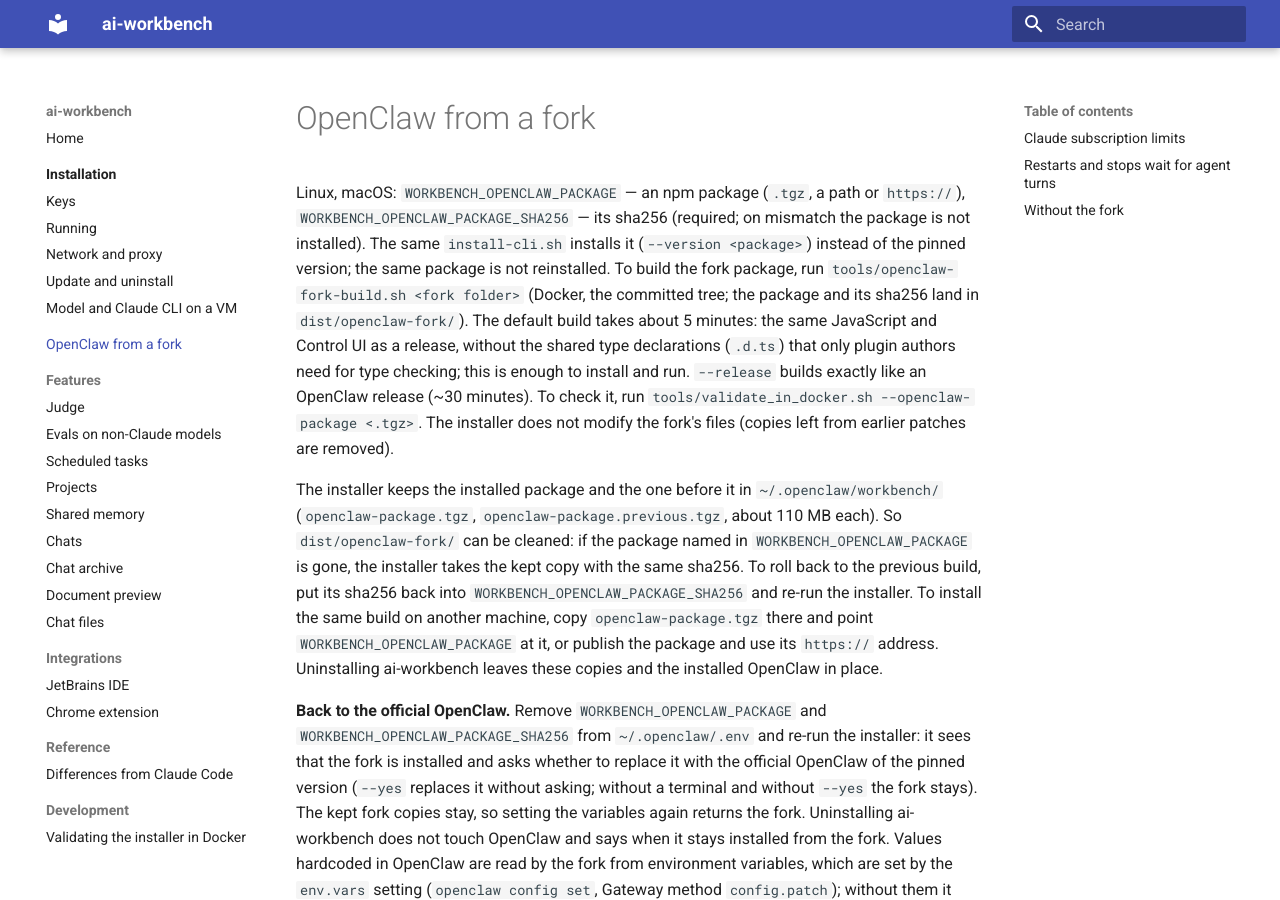
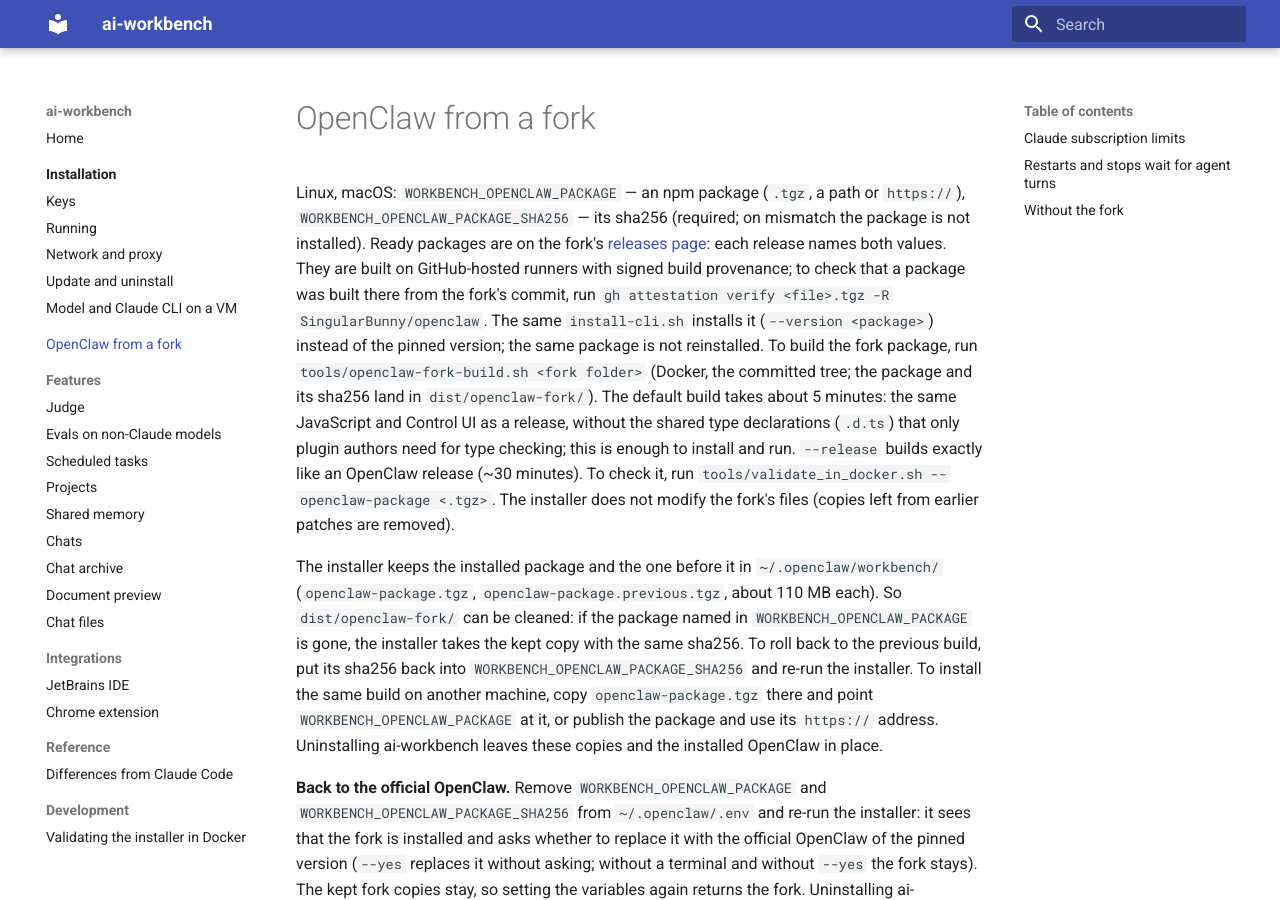
Before and after one commit to SingularBunny/ai-workbench, an MkDocs documentation site: the page built from docs/openclaw-fork.md, in a window 1280 px wide and 900 px high. Built offline with MkDocs 1.6.1 and Material for MkDocs 9.7.7, drawn with Linux system fonts in a browser that asks for light colours.

Commit message:
Docs: fork packages from the fork's releases page and their build provenance check

```diff
--- a/docs/openclaw-fork.md
+++ b/docs/openclaw-fork.md
@@ -2,7 +2,10 @@
 
 Linux, macOS: `WORKBENCH_OPENCLAW_PACKAGE` — an npm package (`.tgz`, a path or `https://`),
 `WORKBENCH_OPENCLAW_PACKAGE_SHA256` — its sha256 (required; on mismatch the package is not
-installed). The same `install-cli.sh` installs it (`--version <package>`) instead of the pinned
+installed). Ready packages are on the fork's
+[releases page](https://github.com/SingularBunny/openclaw/releases): each release names both values. They
+are built on GitHub-hosted runners with signed build provenance; to check that a package was built there
+from the fork's commit, run `gh attestation verify <file>.tgz -R SingularBunny/openclaw`. The same `install-cli.sh` installs it (`--version <package>`) instead of the pinned
 version; the same package is not reinstalled. To build the fork package, run
 `tools/openclaw-fork-build.sh <fork folder>` (Docker, the committed tree; the package and its sha256
 land in `dist/openclaw-fork/`). The default build takes about 5 minutes: the same JavaScript and Control UI
```
Also changed, not shown: CHANGELOG.md (+5 -0 lines).
